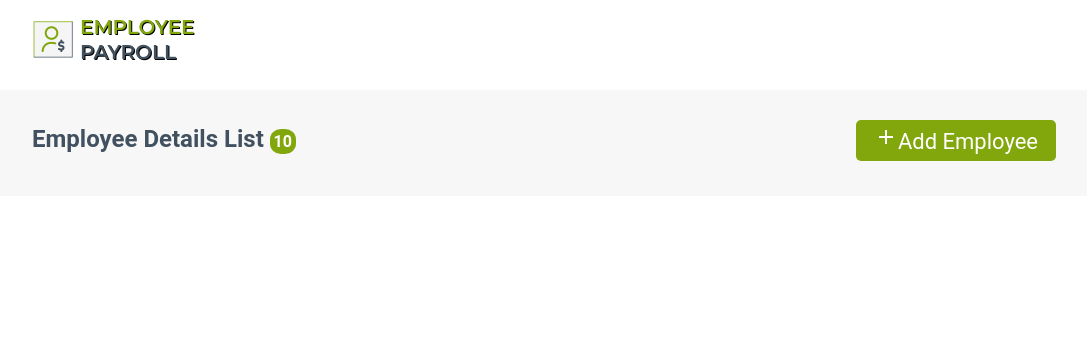
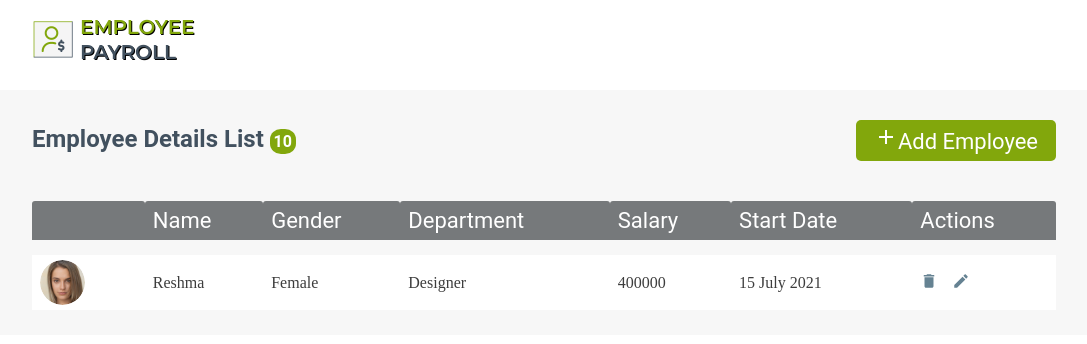
Before and after one commit to Reshma2310/Employees_Payroll_App, a plain HTML site: page pages/HomePage.html in a window 1280 px wide. Shown: the whole page, without its empty margins (96-1183 px from the left). Drawn offline with Linux system fonts and the light colour scheme.

Commit message:
Displaying Employee Details in tabular format

```diff
--- a/css/style_Home.css
+++ b/css/style_Home.css
@@ -13,9 +13,11 @@ body{
 .header-content{
     display: flex;
     flex-direction: row;
-    justify-content: center;
+    justify-content: space-between;
     align-items: center;
-    border: 0px solid green;
+    width: 80%;
+    margin: 0 auto;
+    padding-bottom: 25px;
 }
 .logo-content{
     display: flex;
@@ -85,3 +87,65 @@ body{
     cursor: pointer;
     text-decoration: none;
 }
+/* -- UC3 -- */
+.table-main {
+    width: 80%;
+    margin: 0 auto;
+    overflow: auto;
+}
+.table {
+    width: 100%;
+    border-collapse: separate;
+    border-spacing: 0 15px;
+    min-width: 800px;
+}
+td, th {
+    text-align: left;
+    padding: 5px 8px;
+}
+th {
+    background: #76797b 0% 0% no-repeat padding-box;
+    border-radius: 3px 3px 0px 0px;
+    text-align: left;
+    font: normal normal normal 22px/29px Roboto;
+    letter-spacing: 0px;
+    color: #ffffff;
+    /*text-transform: uppercase;*/
+    opacity: 1;
+    border: 0px solid #dddddd;
+}
+tr:not(:first-child){
+    background: white;
+    border: 2px solid gray;
+    border-radius: 3px;
+}
+.actions{
+    display: table-cell;
+    align-items: center;
+}
+td{
+    color: #3d3d3d;
+    opacity: 1;
+}
+td:first-child{
+    display: flex;
+    align-items: center;
+}
+td img:first-child{
+    margin-right: 10px;
+    border-radius: 100%;
+}
+td img{
+    cursor: pointer;
+}
+.department{
+    background: yellow;
+    border-radius: 40px;
+    width: fit-content;
+    padding: 1px 7px;
+    text-align: center;
+    font-size: 14px;
+    display: inline-block;
+    font-weight: 300;
+    margin-bottom: 8px;
+}
--- a/pages/HomePage.html
+++ b/pages/HomePage.html
@@ -13,7 +13,7 @@
     <!-- UC1: Create an Employee Payroll System Homepage UI-->
     <header class="header-content header">
         <div class="logo-content">
-            <img src="../assets/logo.png"alt="">
+            <img src="../assets/Images/logo.png" alt="">
             <div>
                 <span class="emp-text">EMPLOYEE</span><br>
                 <span class="emp-text emp-payroll">PAYROLL</span>
@@ -29,6 +29,36 @@
             <a href="../pages/index.html" class="add-button">
             <img src="../assets/Images/add-24px.svg" alt="">Add Employee</a>
         </div> <!-- Header Ended -->
+        <!-- View Employee Payroll Details in a Tabular Format -->
+        <div class="table-main">
+            <table id="table-display" class="table">
+                <tr>
+                    <th></th>
+                    <th>Name</th>
+                    <th>Gender</th>
+                    <th>Department</th>
+                    <th>Salary</th>
+                    <th>Start Date</th>
+                    <th>Actions</th>
+                </tr>
+                <tr>
+                    <td><img class="profile" alt=""
+                        src="../assets/Images/employee1.png">
+                    </td>
+                    <td>Reshma</td>
+                    <td>Female</td>
+                    <td><div class="dept-label">Designer</div></td>
+                    <td>400000</td>
+                    <td>15 July 2021</td>
+                    <td>
+                        <img id="1" onclick="remove(this)" alt="delete"
+                             src="../assets/Images/delete-black-18dp.svg">
+                        <img id="1" onclick="update(this)" alt="edit"
+                             src="../assets/Images/update-black-18dp.svg">
+                    </td>
+                </tr>
+            </table>
+        </div>
     </div>
 </body>
 </html>
```
Also changed, not shown: pages/index.html (+1 -1 lines), assets/Images/logo.png (renamed from assets/logo.png).
